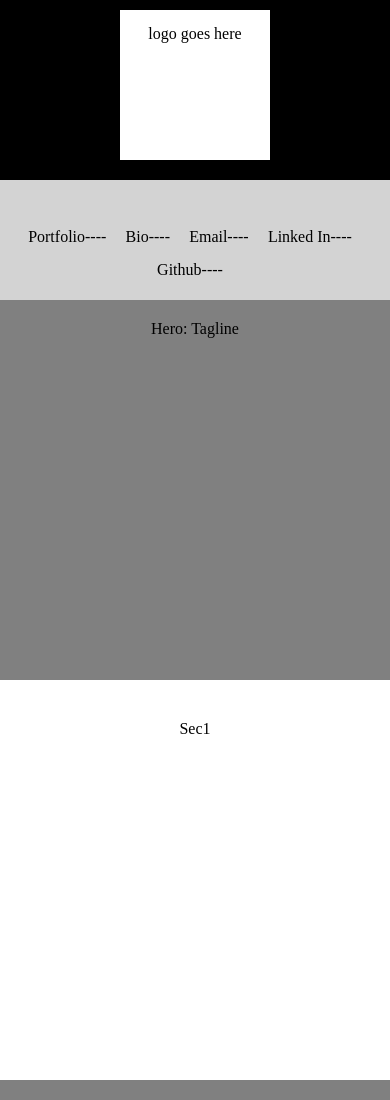
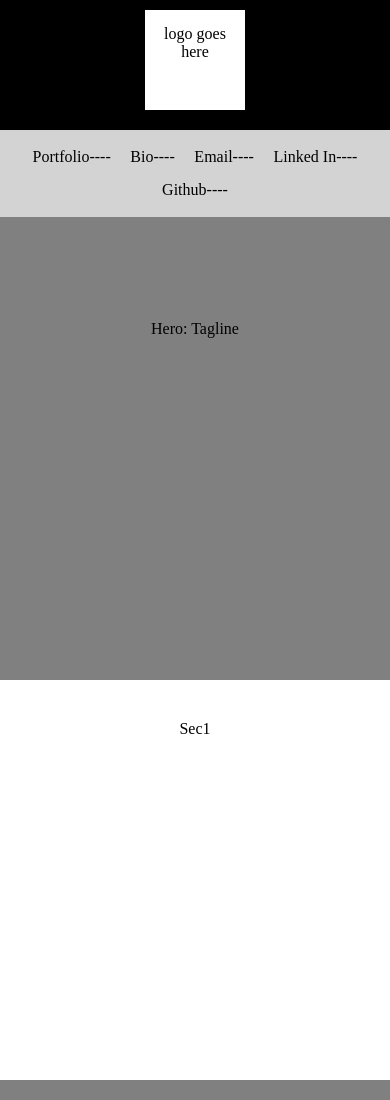
Before and after one commit to scareycs/wireframe, a plain HTML site: page index.html in a window 390 px wide. Shown: the top 1100 px of the page. Drawn offline with Linux system fonts and the light colour scheme.

Commit message:
mobile layout modified for wireframe

```diff
--- a/index.css
+++ b/index.css
@@ -12,6 +12,7 @@ body{
 main {
   margin-top:180px;
   padding-top: 100px;
+  background: gray;
 }
 
 nav {
@@ -21,7 +22,7 @@ nav {
   right: 0px;
   color:black;
   background: black;
-  height: 250px;
+  height: 200px;
   z-index: 2;
   text-align: center;
 }
@@ -31,8 +32,8 @@ nav {
   margin-top: 10px;
   margin-bottom: 10px;
   padding:15px;
-  height: 150px;
-  width: 150px;
+  height: 100px;
+  width: 100px;
   background: white;
 }
 
@@ -42,10 +43,10 @@ nav ul{
   margin-left: 0px;
   margin-right: 0px;
   margin-bottom: 0px;
-  padding-top:40px;
+  padding-top:10px;
   padding-left:0%;
-  padding-right:10px;
-  padding-bottom:14px;
+  padding-right:0%;
+  padding-bottom:10px;
   right: 0px;
   margin-top: 20px;
   text-align: center;
@@ -63,8 +64,8 @@ section {
   min-height: 400px;
 }
 
-section:nth-child(2n+1) {
-  background: gray;
+section:nth-child(2n) {
+  background: white;
 }
 
 @media only screen and (min-width: 960px) {
```
